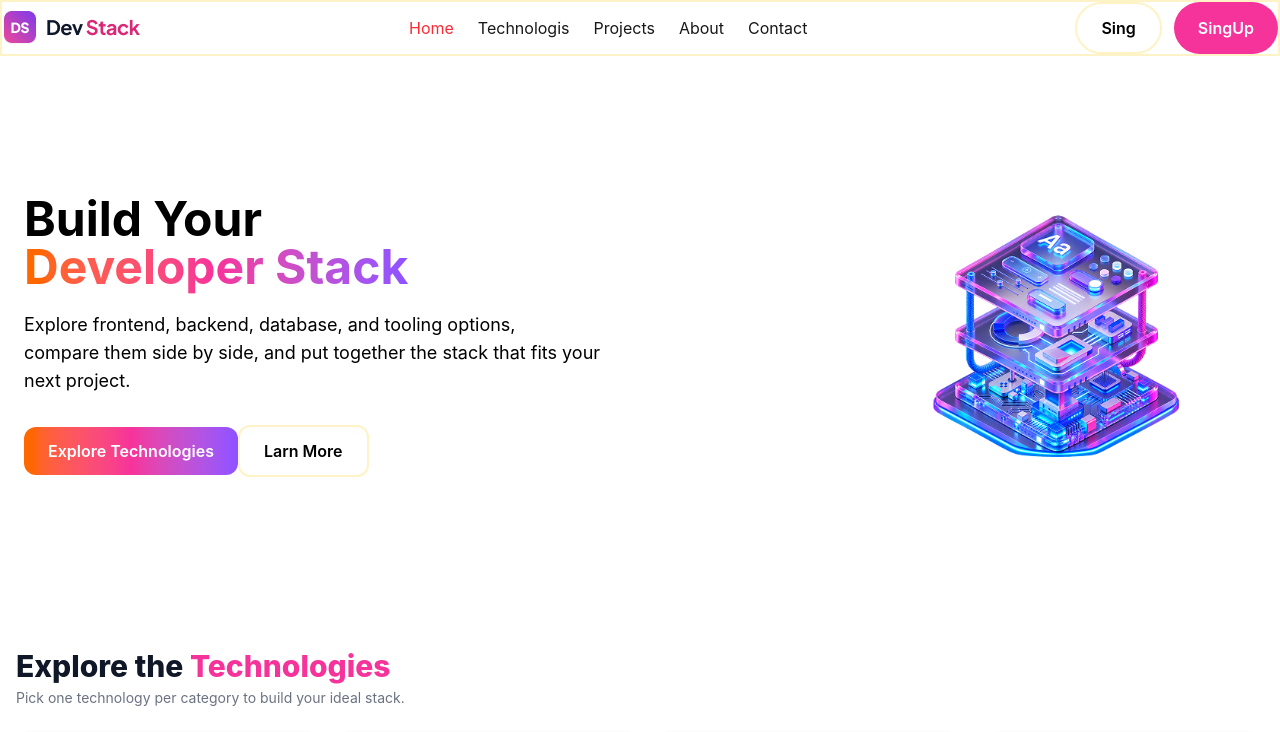
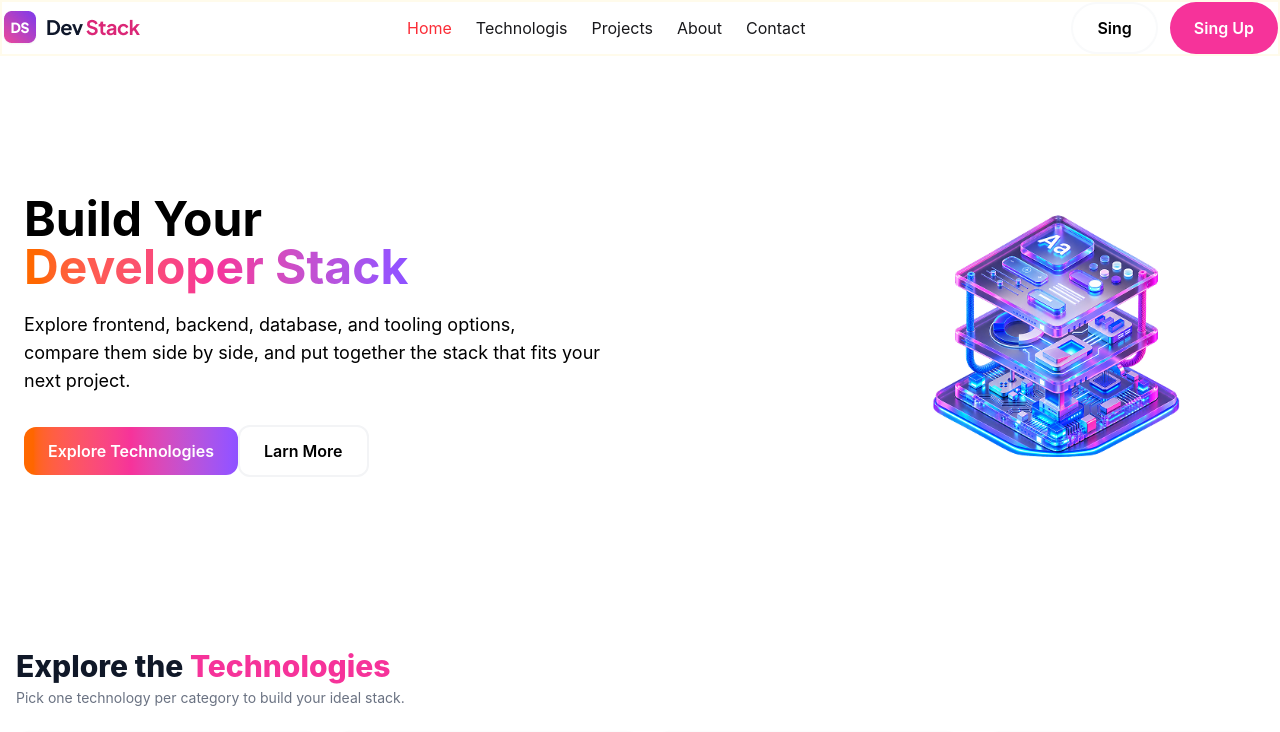
Before and after one commit to hm-fullstackdeveloper/stack-new-website, a React (Vite) app in the folder Dev-Stack-Builder-Website/: page / in a window 1280 px wide. Shown: the top 732 px of the page. Built offline with nearby package versions, Linux system fonts and the light colour scheme.

Commit message:
secend commit-1

```diff
--- a/Dev-Stack-Builder-Website/src/Navber/banner.tsx
+++ b/Dev-Stack-Builder-Website/src/Navber/banner.tsx
@@ -26,8 +26,8 @@ const Banner = () => {
                     Explore Technologies
           </button>
           <button className="rounded-xl border-2 text-black
-           bg-white px-6 py-3 font-semibold border-amber-100 hover-3d
-           hover:bg-blue-200 cursor-pointer">Larn More</button>
+           bg-white px-6 py-3 font-semibold border-gray-100 hover-3d
+           hover:bg-gray-50 cursor-pointer">Larn More</button>
         </div>
 
 
--- a/Dev-Stack-Builder-Website/src/Navber/nav.tsx
+++ b/Dev-Stack-Builder-Website/src/Navber/nav.tsx
@@ -4,10 +4,11 @@ import { Menu } from "lucide-react";
 const nav = () => {
 
     return (
-        <div className="flex items-center
+        <div className="sticky top-0 z-50
+              flex items-center
              justify-between border-2
-              border-amber-100 bg-white-300">
-                <button className="block md:hidden">
+              border-amber-50 bg-white">
+                <button className="block xl:hidden">
                 <Menu size={28} />
                 </button>
             <img src={Logo} alt="" />
@@ -19,11 +20,11 @@ const nav = () => {
                 <li className="cursor-pointer">Contact</li>
             </ul><div className="flex gap-3">
             <button className="rounded-full border-2 text-black
-           bg-white px-6 py-3 font-semibold border-amber-100 hover-3d
-           hover:bg-blue-200 cursor-pointer">Sing</button>
+           bg-white px-6 py-3 font-semibold border-gray-50 hover-3d
+           hover:bg-gray-50 cursor-pointer">Sing</button>
             <button className="rounded-full
                   bg-pink-500 px-6 py-3 font-semibold
-                 text-white hover:bg-pink-400 cursor-pointer">SingUp</button>
+                 text-white hover:bg-pink-400 cursor-pointer">Sing Up</button>
 
             </div>
 
```
